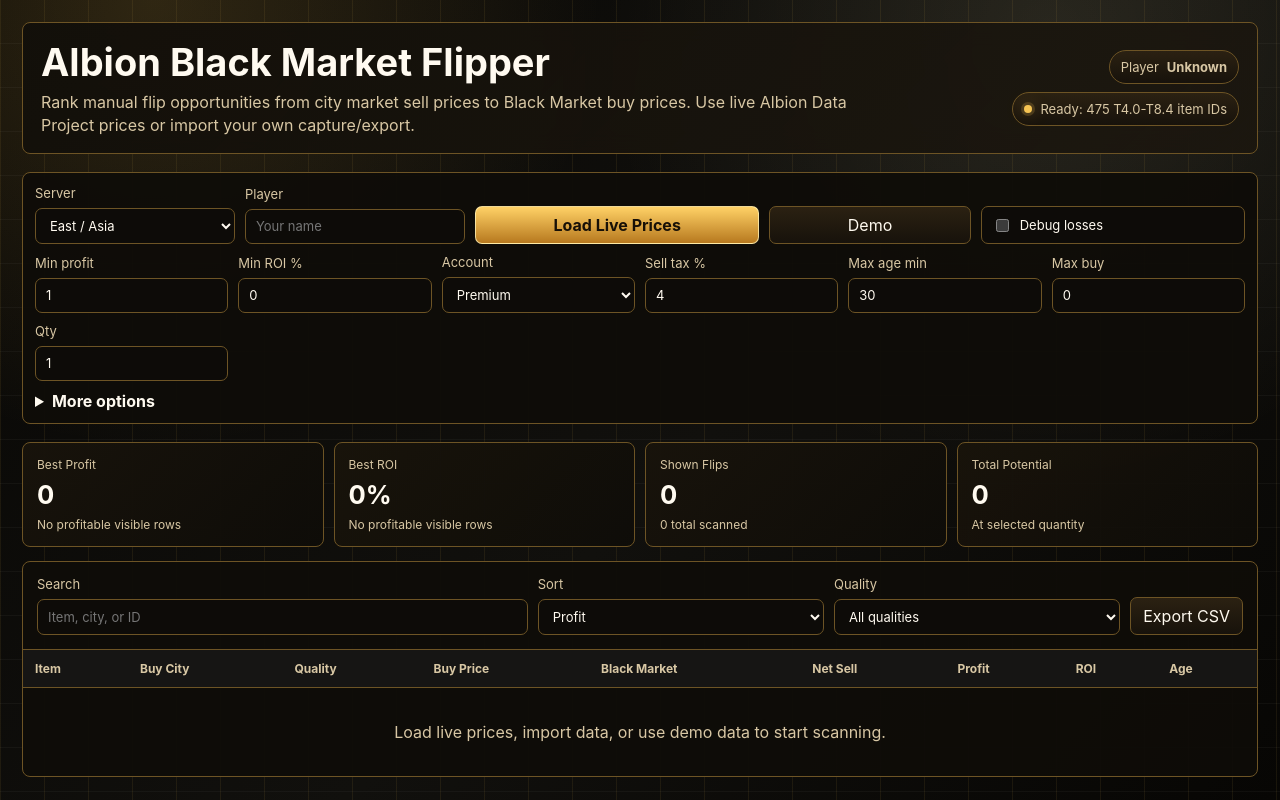
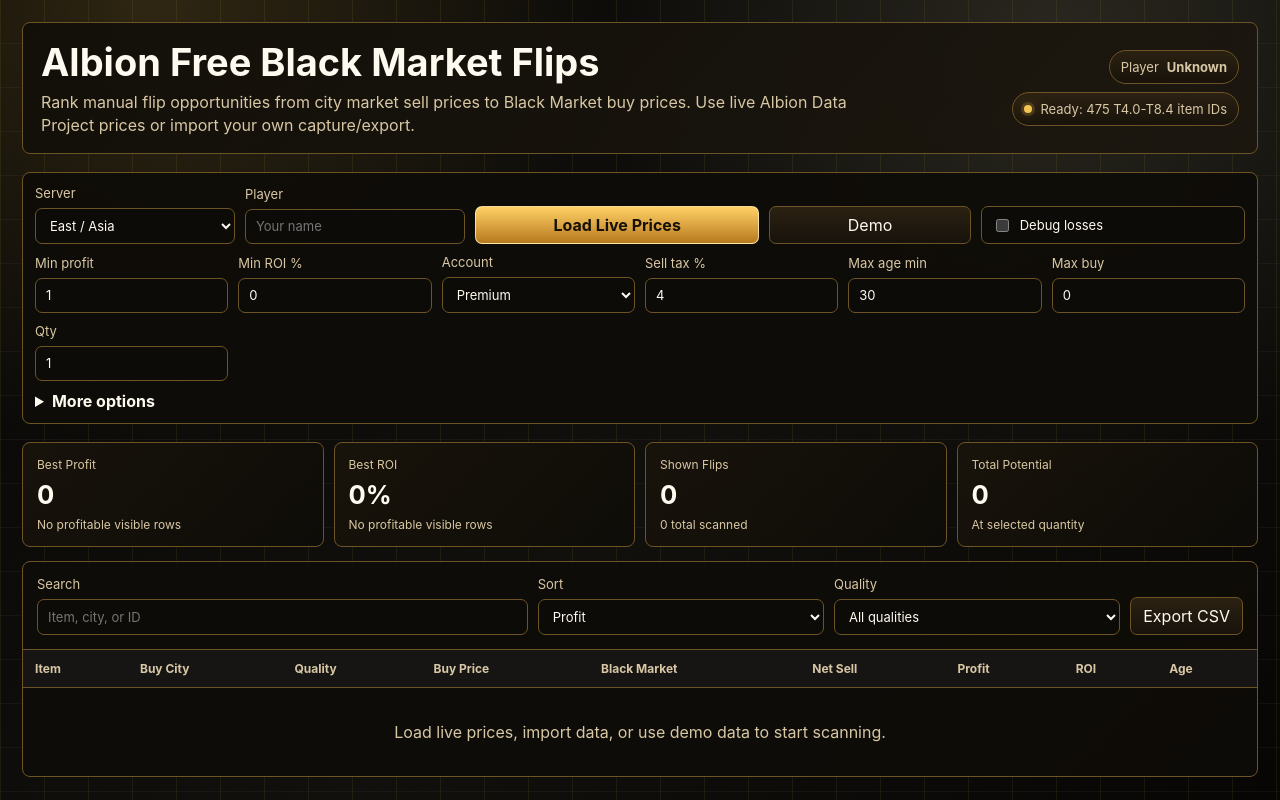
Before and after one commit to AniMaster392/albion-free-black-market-flips, a plain HTML site: page index.html in a window 1280 px wide. Drawn offline with Linux system fonts and the light colour scheme.

Commit message:
Rename project to Albion Free Black Market Flips

```diff
--- a/index.html
+++ b/index.html
@@ -499,7 +499,7 @@
   <div class="shell">
     <header>
       <div>
-        <h1>Albion Black Market Flipper</h1>
+        <h1>Albion Free Black Market Flips</h1>
         <p class="subtitle">Rank manual flip opportunities from city market sell prices to Black Market buy prices. Use live Albion Data Project prices or import your own capture/export.</p>
       </div>
       <div class="status-stack"><div class="status-pill"><span>Player</span><strong id="playerNameText">Unknown</strong></div><div class="status-pill" id="statusPill"><span class="dot"></span><span id="statusText">Ready</span></div></div>
```
Also changed, not shown: 1 other file.
